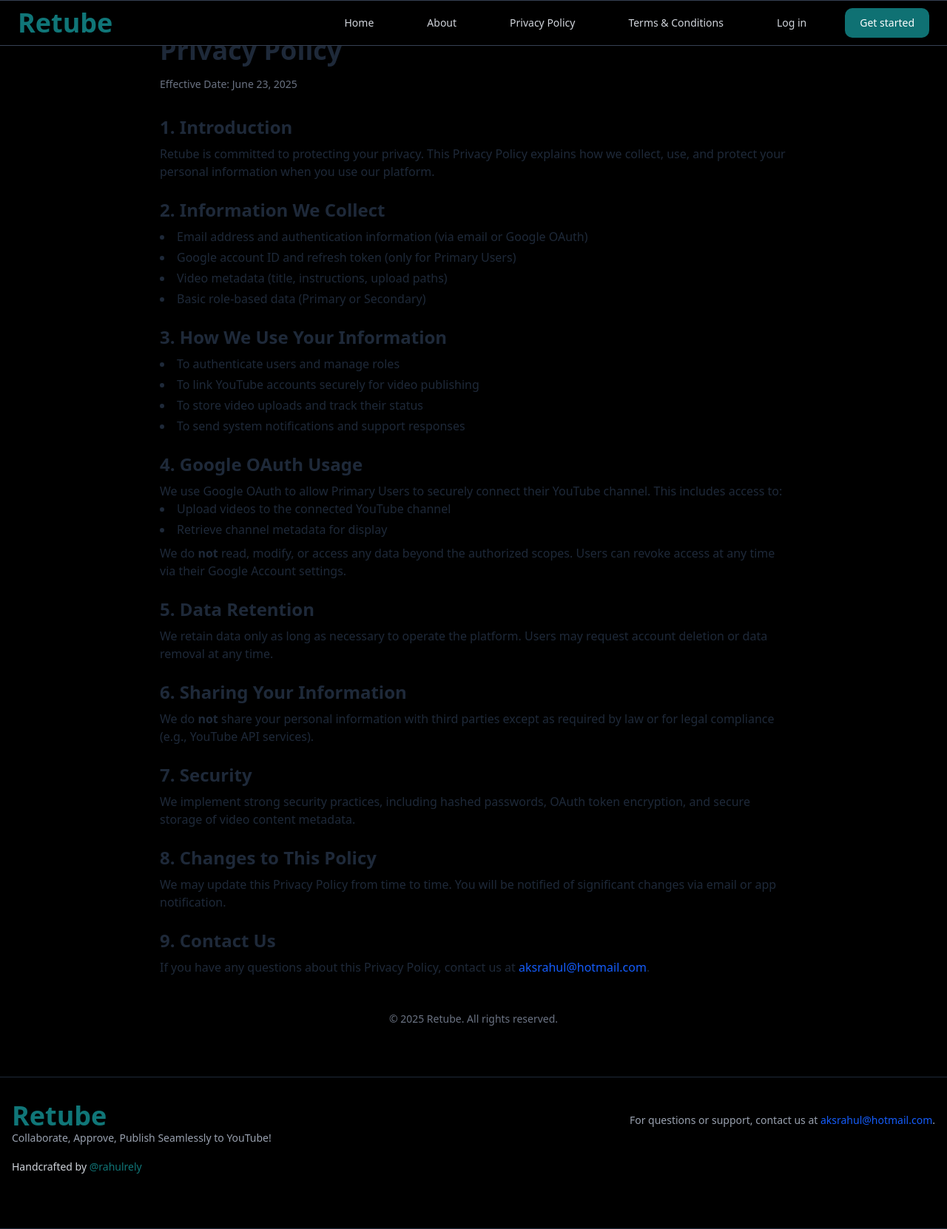
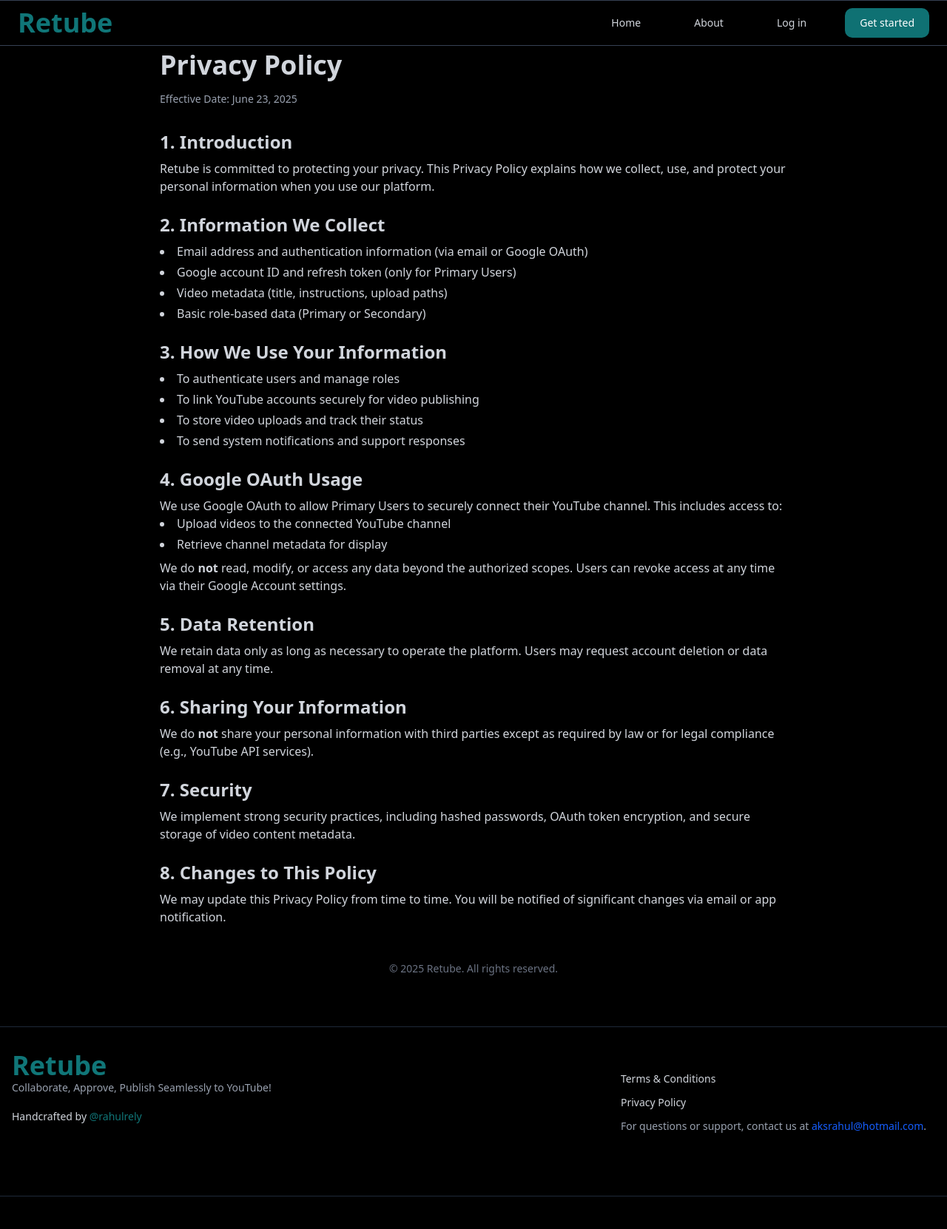
Before and after one commit to rahulrely/retube, a Next.js app: page /privacy in a window 1280 px wide. Shown: the whole page at 74% size. After the commit the page ends 1618 px from the top, so only its background shows below. Built offline with nearby package versions, Linux system fonts and the light colour scheme.

Commit message:
feat: update styling and content for Privacy Policy and Terms of Service pages; add links in Footer and RegisterForm

```diff
--- a/src/app/(home)/about/page.tsx
+++ b/src/app/(home)/about/page.tsx
@@ -6,7 +6,7 @@ export default function Home() {
   return (
     <>
     <NavBarHome/>
-    <section className="max-w-5xl mx-auto p-6 space-y-10">
+    <section className="max-w-5xl mx-auto p-6 space-y-10 text-gray-300">
   <div className="space-y-4">
     <h1 className="text-4xl font-bold">About Retube</h1>
     <p className="text-lg">
--- a/src/app/(home)/privacy/page.tsx
+++ b/src/app/(home)/privacy/page.tsx
@@ -6,9 +6,9 @@ export default function Home(){
   return (
     <>
     <NavBarHome/>
-    <main className="max-w-4xl mx-auto px-6 py-12 text-gray-800">
+    <main className="max-w-4xl mx-auto mt-5 px-6 py-12 text-gray-300">
       <h1 className="text-4xl font-bold mb-4">Privacy Policy</h1>
-      <p className="text-sm text-gray-500 mb-8">Effective Date: June 23, 2025</p>
+      <p className="text-sm text-gray-400 mb-8">Effective Date: June 23, 2025</p>
 
       <section className="space-y-6">
         <div>
@@ -85,16 +85,6 @@ export default function Home(){
             notification.
           </p>
         </div>
-
-        <div>
-          <h2 className="text-2xl font-semibold mb-2">9. Contact Us</h2>
-          <p>
-            If you have any questions about this Privacy Policy, contact us at{' '}
-            <a href="mailto:aksrahul@hotmail.com" className="text-blue-600 hover:underline">
-              aksrahul@hotmail.com
-            </a>.
-          </p>
-        </div>
       </section>
 
       <footer className="mt-12 text-sm text-gray-500 text-center">
--- a/src/app/(home)/terms/page.tsx
+++ b/src/app/(home)/terms/page.tsx
@@ -5,7 +5,7 @@ export default function Home(){
   return (
     <>
     <NavBarHome/>
-    <main className="max-w-4xl mx-auto px-6 py-12 text-gray-800">
+    <main className="max-w-4xl mx-auto mt-5 px-6 py-12 text-gray-300">
       <h1 className="text-4xl font-bold mb-4">Terms of Service</h1>
       <p className="text-sm text-gray-500 mb-8">Effective Date: June 23, 2025</p>
 
@@ -89,16 +89,6 @@ export default function Home(){
             terms.
           </p>
         </div>
-
-        <div>
-          <h2 className="text-2xl font-semibold mb-2">10. Contact Us</h2>
-          <p>
-            If you have any questions about these Terms, please contact us at{' '}
-            <a href="mailto:aksrahul@hotmail.com" className="text-blue-600 hover:underline">
-              aksrahul@hotmail.com
-            </a>.
-          </p>
-        </div>
       </section>
 
       <footer className="mt-12 text-sm text-gray-500 text-center">
--- a/src/components/Footer.tsx
+++ b/src/components/Footer.tsx
@@ -1,4 +1,5 @@
 import React from 'react';
+import Link from 'next/link';
 
 export default function Footer() {
     return (
@@ -13,7 +14,15 @@ export default function Footer() {
             <span className='text-gray-300 text-sm'>Handcrafted by <a href='https://www.linkedin.com/in/rahulrely'  target='_blank' className='text-[#107678]'>@rahulrely</a></span>
                     </div>
                     <div className="pt-4  text-sm  text-gray-400 ">
-                    <p>For questions or support, contact us at <a href="mailto:aksrahul@hotmail.com"  className="text-blue-600">aksrahul@hotmail.com</a>.</p>
+                    <div className="grid gap-3 m-3">
+                <Link href="/terms" className="text-gray-300 hover:text-white font-medium text-sm ">
+                    Terms & Conditions
+                </Link>
+                <Link href="/privacy" className="text-gray-300 hover:text-white font-medium text-sm">
+                    Privacy Policy
+                </Link>
+                    <div>For questions or support, contact us at <a href="mailto:aksrahul@hotmail.com"  className="text-blue-600">aksrahul@hotmail.com</a>.</div>
+                </div>
 
                     </div>
 
--- a/src/components/NavBarHome.tsx
+++ b/src/components/NavBarHome.tsx
@@ -1,7 +1,6 @@
 'use client';
-import React from 'react'
+import React from 'react';
 import Link from 'next/link';
-
 
 function NavBarHome() {
   return (
@@ -32,18 +31,6 @@ function NavBarHome() {
                     About
                 </Link>
                 <Link
-                    href="/privacy"
-                    className="text-gray-300 hover:text-white font-medium text-sm px-4 lg:px-5 py-2 lg:py-2.5"
-                >
-                    Privacy Policy
-                </Link>
-                <Link
-                    href="/terms"
-                    className="text-gray-300 hover:text-white font-medium text-sm px-4 lg:px-5 py-2 lg:py-2.5"
-                >
-                    Terms & Conditions
-                </Link>
-                <Link
                     href="/login"
                     className="text-gray-300 hover:text-white font-medium text-sm px-4 lg:px-5 py-2 lg:py-2.5"
                 >
--- a/src/components/RegisterForm.tsx
+++ b/src/components/RegisterForm.tsx
@@ -180,6 +180,10 @@ function RegisterForm() {
               </form>
               </Form>
           </div>
+          <p>
+          By Registering, you agree to our <Link href="/privacy" className="mt-4 text-blue-200 hover:underline">Privacy Policy </Link> and <Link href="/terms" className="mt-4 text-blue-200 hover:underline">Terms & Conditions.</Link>
+          <br/>
+          </p>
           <Link href="/login" className="mt-4 text-blue-400 hover:underline">If already registered, click to Login</Link>
         </div>
       </div>
```
